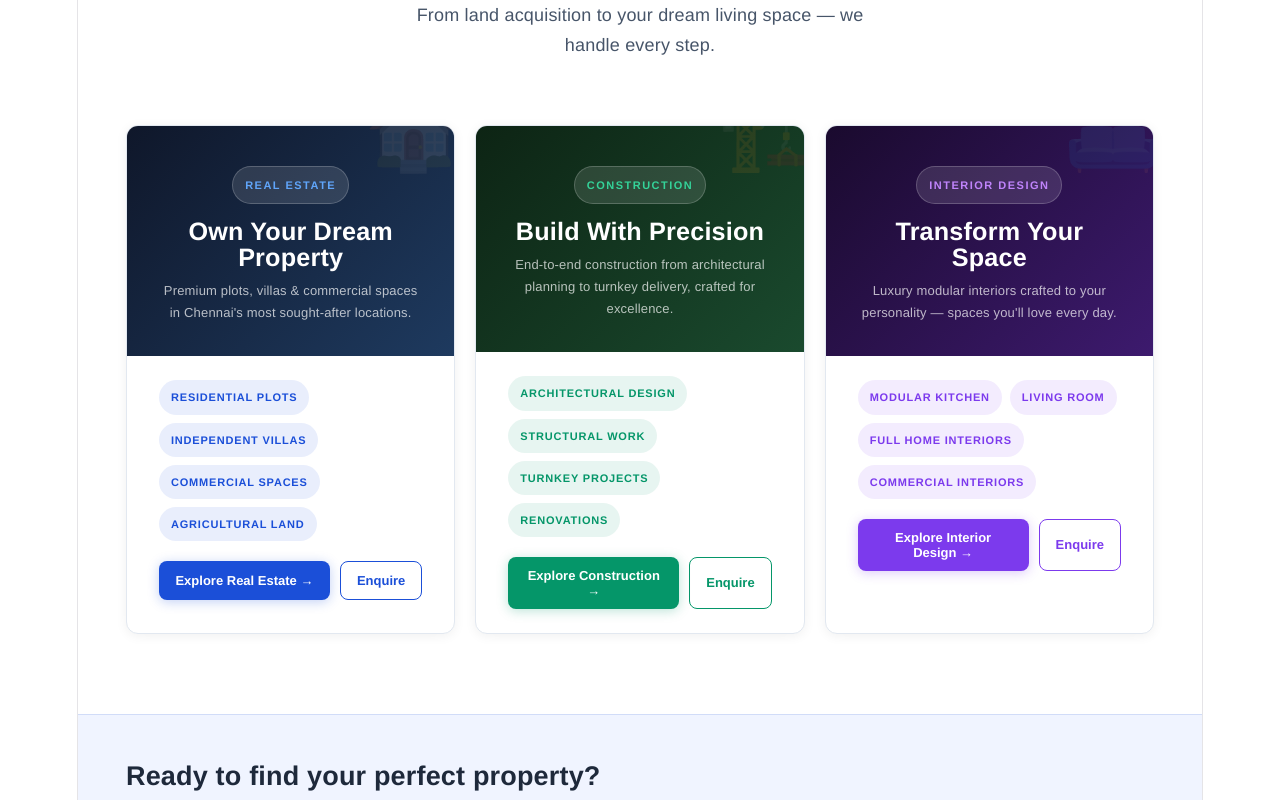
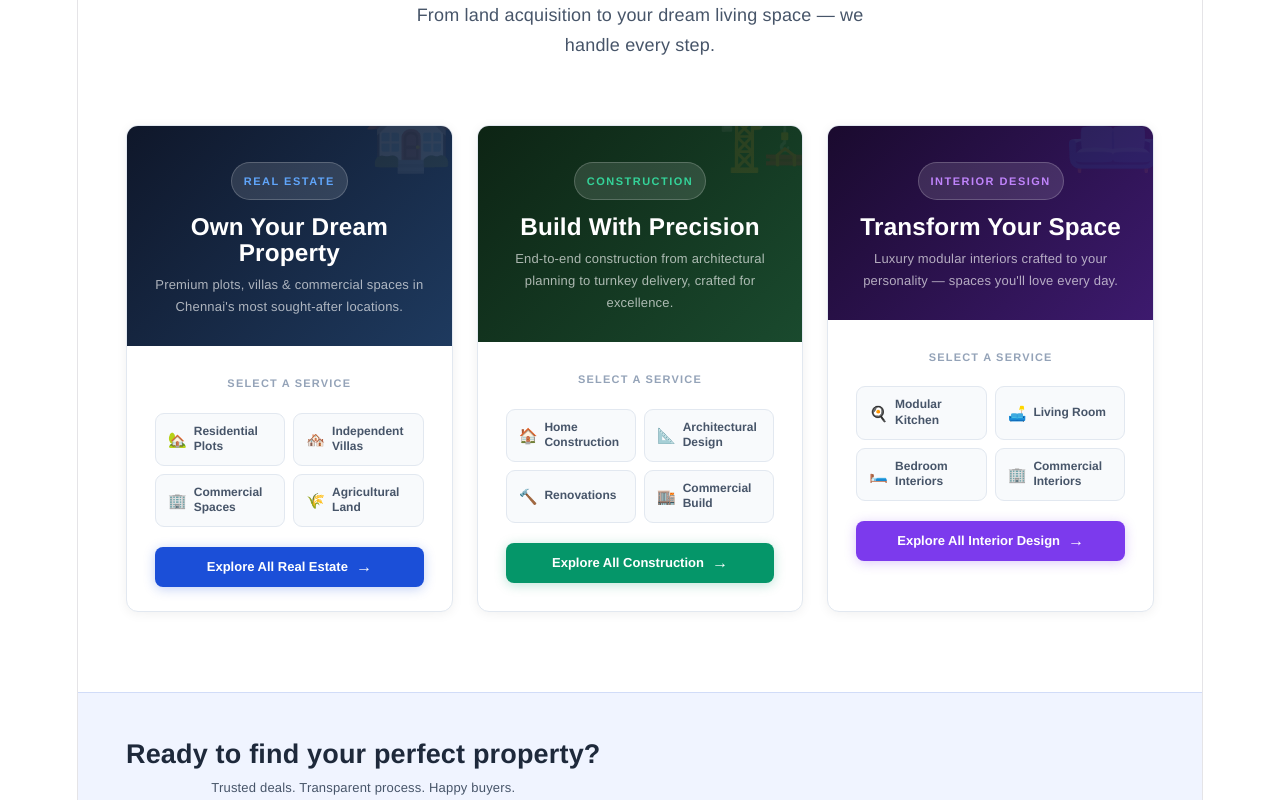
Before and after one commit to siva808/plotx, a React (Vite) app in the folder plotx-frontend/: page / in a window 1280 px wide. Shown: the part 1220-2020 px from the top of the page. Built offline with nearby package versions, Linux system fonts and the light colour scheme.

Commit message:
the latest code

```diff
--- a/plotx-frontend/src/App.jsx
+++ b/plotx-frontend/src/App.jsx
@@ -737,21 +737,36 @@ function ServicesSection({ onEnquire, setRoute }) {
       bg:"linear-gradient(135deg,#0f172a,#1e3a5f)", icon:"🏠",
       tagline:"Own Your Dream Property",
       desc:"Premium plots, villas & commercial spaces in Chennai's most sought-after locations.",
-      highlights:["Residential Plots","Independent Villas","Commercial Spaces","Agricultural Land"],
+      highlights:[
+        { label:"Residential Plots", icon:"🏡" },
+        { label:"Independent Villas", icon:"🏘️" },
+        { label:"Commercial Spaces", icon:"🏢" },
+        { label:"Agricultural Land", icon:"🌾" },
+      ],
     },
     {
       key:"construction", label:"Construction", color:T.green, accent:"#34D399",
       bg:"linear-gradient(135deg,#0d2414,#1a4a2e)", icon:"🏗️",
       tagline:"Build With Precision",
       desc:"End-to-end construction from architectural planning to turnkey delivery, crafted for excellence.",
-      highlights:["Architectural Design","Structural Work","Turnkey Projects","Renovations"],
+      highlights:[
+        { label:"Home Construction", icon:"🏠" },
+        { label:"Architectural Design", icon:"📐" },
+        { label:"Renovations", icon:"🔨" },
+        { label:"Commercial Build", icon:"🏬" },
+      ],
     },
     {
       key:"interior", label:"Interior Design", color:T.purple, accent:"#C084FC",
       bg:"linear-gradient(135deg,#1a0a2e,#3d1a6e)", icon:"🛋️",
       tagline:"Transform Your Space",
       desc:"Luxury modular interiors crafted to your personality — spaces you'll love every day.",
-      highlights:["Modular Kitchen","Living Room","Full Home Interiors","Commercial Interiors"],
+      highlights:[
+        { label:"Modular Kitchen", icon:"🍳" },
+        { label:"Living Room", icon:"🛋️" },
+        { label:"Bedroom Interiors", icon:"🛏️" },
+        { label:"Commercial Interiors", icon:"🏢" },
+      ],
     },
   ];
 
@@ -767,41 +782,16 @@ function ServicesSection({ onEnquire, setRoute }) {
             From land acquisition to your dream living space — we handle every step.
           </p>
         </div>
-        <div style={{ display:"grid", gridTemplateColumns: isMobile ? "1fr" : "repeat(auto-fit,minmax(320px,1fr))", gap:"20px" }}>
+
+        <div style={{ display:"grid", gridTemplateColumns: isMobile ? "1fr" : "repeat(auto-fit,minmax(320px,1fr))", gap:"24px" }}>
           {services.map(svc => (
-            <div key={svc.key} style={{ ...S.card, overflow:"hidden", display:"flex", flexDirection:"column" }}>
-              <div style={{ background:svc.bg, padding: isMobile ? "28px 20px 24px" : "40px 32px 32px", position:"relative", overflow:"hidden" }}>
-                <div style={{ position:"absolute", right:"-10px", top:"-10px", fontSize:"80px", opacity:0.1, userSelect:"none" }}>{svc.icon}</div>
-                <div style={{
-                  display:"inline-flex", alignItems:"center", gap:"8px",
-                  background:"rgba(255,255,255,0.12)", border:"1px solid rgba(255,255,255,0.2)",
-                  padding:"5px 12px", borderRadius:"20px", marginBottom:"14px"
-                }}>
-                  <span style={{ color:svc.accent, fontSize:"11px", fontWeight:"700", letterSpacing:"1.5px", textTransform:"uppercase" }}>{svc.label}</span>
-                </div>
-                <h3 style={{ color:"#fff", fontSize: isMobile ? "1.2rem" : "1.4rem", fontWeight:"800", margin:"0 0 10px" }}>{svc.tagline}</h3>
-                <p style={{ color:"rgba(255,255,255,0.7)", fontSize:"13px", lineHeight:"1.7", margin:0 }}>{svc.desc}</p>
-              </div>
-              <div style={{ padding: isMobile ? "20px" : "24px 32px", flex:1 }}>
-                <div style={{ display:"flex", flexWrap:"wrap", gap:"8px", marginBottom:"20px" }}>
-                  {svc.highlights.map(h => (
-                    <span key={h} style={S.tag(svc.color)}>{h}</span>
-                  ))}
-                </div>
-                <div style={{ display:"flex", gap:"10px" }}>
-                  <button style={{ ...S.btn("primary"), flex:1, padding:"11px 16px", fontSize:"13px",
-                    background:svc.color, boxShadow:`0 2px 12px ${svc.color}44` }}
-                    onClick={() => setRoute(svc.key)}>
-                    Explore {svc.label} →
-                  </button>
-                  <button style={{ ...S.btn("outline"), padding:"11px 16px", fontSize:"13px",
-                    color:svc.color, borderColor:svc.color }}
-                    onClick={() => onEnquire(`${svc.label} — Service Enquiry`, svc.label)}>
-                    Enquire
-                  </button>
-                </div>
-              </div>
-            </div>
+            <ServiceCard
+              key={svc.key}
+              svc={svc}
+              onEnquire={onEnquire}
+              setRoute={setRoute}
+              isMobile={isMobile}
+            />
           ))}
         </div>
       </div>
@@ -809,6 +799,105 @@ function ServicesSection({ onEnquire, setRoute }) {
   );
 }
 
+function ServiceCard({ svc, onEnquire, setRoute, isMobile }) {
+  const [hovCard, setHovCard] = useState(false);
+  const [hovBtn, setHovBtn] = useState(null);
+
+  return (
+    <div
+      style={{
+        ...S.card, overflow:"hidden", display:"flex", flexDirection:"column",
+        transform: hovCard ? "translateY(-6px)" : "none",
+        boxShadow: hovCard ? `0 16px 48px ${svc.color}22` : "0 2px 12px rgba(0,0,0,0.06)",
+        border: hovCard ? `1.5px solid ${svc.color}44` : `1px solid ${T.line}`,
+        transition:"all 0.25s",
+      }}
+      onMouseEnter={() => setHovCard(true)}
+      onMouseLeave={() => setHovCard(false)}
+    >
+      {/* Dark header */}
+      <div style={{
+        background: svc.bg,
+        padding: isMobile ? "28px 20px 24px" : "36px 28px 28px",
+        position:"relative", overflow:"hidden"
+      }}>
+        <div style={{
+          position:"absolute", right:"-10px", top:"-10px",
+          fontSize:"80px", opacity:0.1, userSelect:"none"
+        }}>{svc.icon}</div>
+
+        <div style={{
+          display:"inline-flex", alignItems:"center", gap:"8px",
+          background:"rgba(255,255,255,0.12)", border:"1px solid rgba(255,255,255,0.2)",
+          padding:"5px 12px", borderRadius:"20px", marginBottom:"14px"
+        }}>
+          <span style={{ color:svc.accent, fontSize:"11px", fontWeight:"700", letterSpacing:"1.5px", textTransform:"uppercase" }}>{svc.label}</span>
+        </div>
+
+        <h3 style={{ color:"#fff", fontSize: isMobile ? "1.2rem" : "1.35rem", fontWeight:"800", margin:"0 0 8px" }}>
+          {svc.tagline}
+        </h3>
+        <p style={{ color:"rgba(255,255,255,0.65)", fontSize:"13px", lineHeight:"1.7", margin:0 }}>
+          {svc.desc}
+        </p>
+      </div>
+
+      {/* Highlight buttons */}
+      <div style={{ padding: isMobile ? "20px" : "24px 28px", flex:1, display:"flex", flexDirection:"column", gap:"16px" }}>
+        <p style={{
+          fontSize:"11px", fontWeight:"700", letterSpacing:"1.2px",
+          textTransform:"uppercase", color:T.muted, margin:0
+        }}>Select a Service</p>
+
+        <div style={{ display:"grid", gridTemplateColumns:"1fr 1fr", gap:"8px" }}>
+          {svc.highlights.map((h) => {
+            const isHov = hovBtn === h.label;
+            return (
+              <button
+                key={h.label}
+                onMouseEnter={() => setHovBtn(h.label)}
+                onMouseLeave={() => setHovBtn(null)}
+                onClick={() => {
+                  setRoute(svc.key);
+                  setTimeout(() => onEnquire(`${h.label} — ${svc.label}`, svc.label), 300);
+                }}
+                style={{
+                  display:"flex", alignItems:"center", gap:"7px",
+                  padding: isMobile ? "9px 10px" : "10px 12px",
+                  borderRadius:"9px", cursor:"pointer", fontFamily:font,
+                  fontSize: isMobile ? "11px" : "12px", fontWeight:"600",
+                  textAlign:"left", transition:"all 0.18s",
+                  border: isHov ? `1.5px solid ${svc.color}` : `1.5px solid ${T.line}`,
+                  background: isHov ? svc.color+"10" : T.bg,
+                  color: isHov ? svc.color : T.slateM,
+                  transform: isHov ? "scale(1.03)" : "scale(1)",
+                  boxShadow: isHov ? `0 4px 14px ${svc.color}22` : "none",
+                }}
+              >
+                <span style={{ fontSize:"15px", lineHeight:1 }}>{h.icon}</span>
+                <span style={{ lineHeight:"1.3" }}>{h.label}</span>
+              </button>
+            );
+          })}
+        </div>
+
+        {/* Explore button */}
+        <button
+          style={{
+            ...S.btn("primary"), width:"100%", padding:"11px 16px", fontSize:"13px",
+            background: svc.color, boxShadow:`0 2px 12px ${svc.color}44`,
+            display:"flex", alignItems:"center", justifyContent:"center", gap:"8px",
+            marginTop:"4px"
+          }}
+          onClick={() => setRoute(svc.key)}
+        >
+          Explore All {svc.label}
+          <span style={{ fontSize:"16px" }}>→</span>
+        </button>
+      </div>
+    </div>
+  );
+}
 /* ── Trust Bar ──────────────────────────────────────────────────────── */
 function TrustBar() {
   const isMobile = useIsMobile();
@@ -1116,6 +1205,11 @@ function Footer({ logo, setRoute }) {
                 <path d="M11.944 0A12 12 0 0 0 0 12a12 12 0 0 0 12 12 12 12 0 0 0 12-12A12 12 0 0 0 12 0a12 12 0 0 0-.056 0zm4.962 7.224c.1-.002.321.023.465.14a.506.506 0 0 1 .171.325c.016.093.036.306.02.472-.18 1.898-.962 6.502-1.36 8.627-.168.9-.499 1.201-.82 1.23-.696.065-1.225-.46-1.9-.902-1.056-.693-1.653-1.124-2.678-1.8-1.185-.78-.417-1.21.258-1.91.177-.184 3.247-2.977 3.307-3.23.007-.032.014-.15-.056-.212s-.174-.041-.249-.024c-.106.024-1.793 1.14-5.061 3.345-.48.33-.913.49-1.302.48-.428-.008-1.252-.241-1.865-.44-.752-.245-1.349-.374-1.297-.789.027-.216.325-.437.893-.663 3.498-1.524 5.83-2.529 6.998-3.014 3.332-1.386 4.025-1.627 4.476-1.635z"/>
               </svg>
             </SocialIcon>
+            <SocialIcon href="https://www.linkedin.com/in/plotx-realty" label="LinkedIn" bg="rgba(10,102,194,0.15)" hoverBg="rgba(10,102,194,0.35)">
+            <svg width="18" height="18" viewBox="0 0 24 24" fill="#0A66C2">
+              <path d="M20.447 20.452h-3.554v-5.569c0-1.328-.027-3.037-1.852-3.037-1.853 0-2.136 1.445-2.136 2.939v5.667H9.351V9h3.414v1.561h.046c.477-.9 1.637-1.85 3.37-1.85 3.601 0 4.267 2.37 4.267 5.455v6.286zM5.337 7.433a2.062 2.062 0 01-2.063-2.065 2.064 2.064 0 112.063 2.065zm1.782 13.019H3.555V9h3.564v11.452zM22.225 0H1.771C.792 0 0 .774 0 1.729v20.542C0 23.227.792 24 1.771 24h20.451C23.2 24 24 23.227 24 22.271V1.729C24 .774 23.2 0 22.222 0h.003z"/>
+            </svg>
+          </SocialIcon>
           </div>
         </div>
       </div>
```
